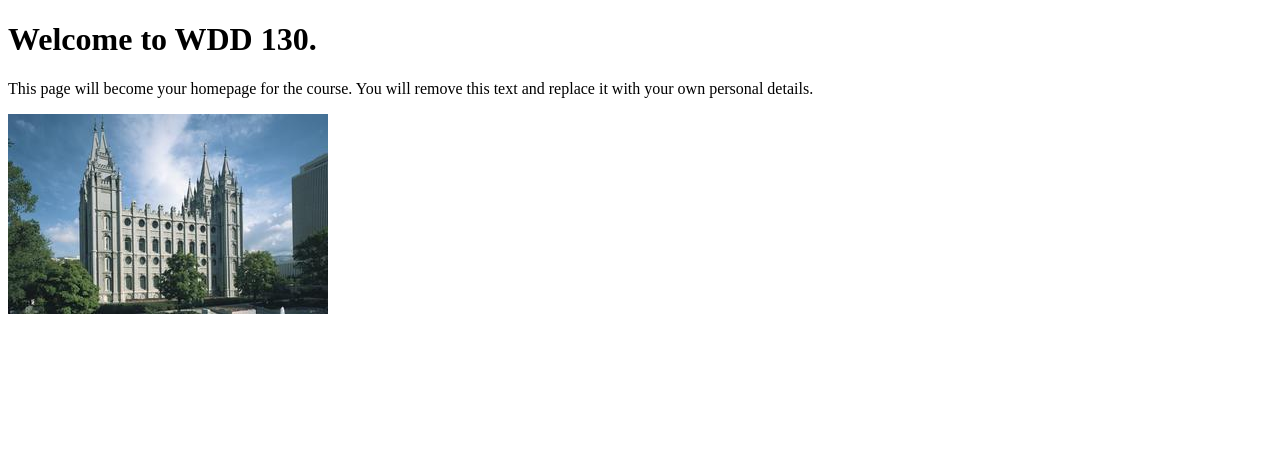
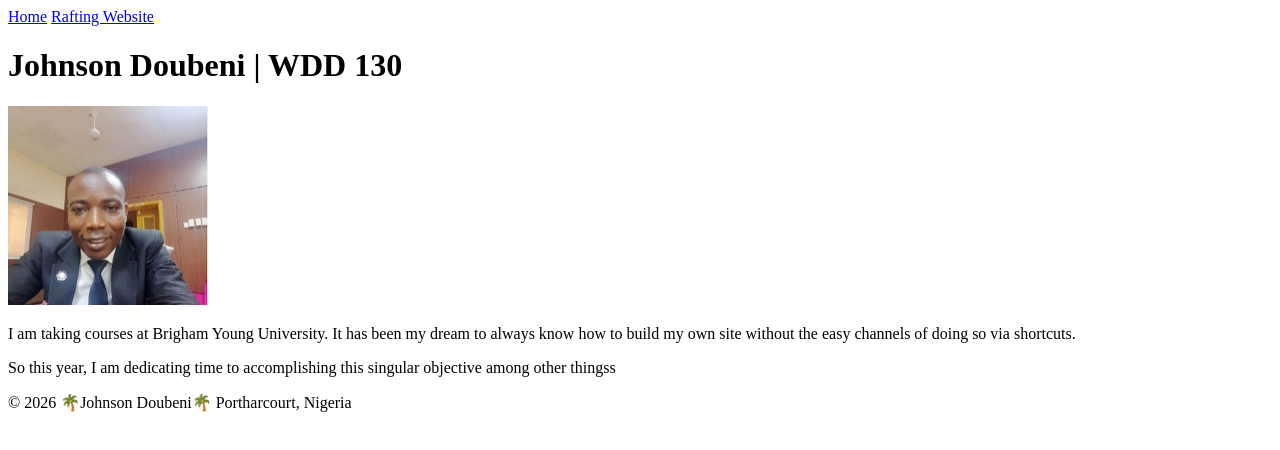
Before and after one commit to johnsondoubeni/wdd130, a plain HTML site: page index.html in a window 1280 px wide. Drawn offline with Linux system fonts and the light colour scheme.

Commit message:
add "changes"

```diff
--- a/index.html
+++ b/index.html
@@ -1,14 +1,42 @@
 <!DOCTYPE html>
 <html lang="en">
+
 <head>
     <meta charset="UTF-8">
     <meta name="viewport" content="width=device-width, initial-scale=1.0">
-    <title>WDD 130 | Personal Homepage</title>
+    <title>Johnson Doubeni | WDD 130</title>
 </head>
+
 <body>
-    <h1>Welcome to WDD 130.</h1>
-    <p>This page will become your homepage for the course. You will remove this text and replace it with your own personal details.</p>
 
-    <img src="images/salt-lake-temple.jpg" alt="The Salt Lake Temple.">
+    <header>
+        <nav>
+            <a href="#">Home</a>
+            <a href="wwr/">Rafting Website</a>
+        </nav>
+
+    </header>
+
+    <main>
+        <h1>
+            Johnson Doubeni | WDD 130
+        </h1>
+
+        <img src="images/profile.jpg" alt="Johnson Doubeni." width="200">
+        <p>I am taking courses at Brigham Young University. It has been my dream to always know
+            how to
+            build my own site without the
+            easy channels of doing so via shortcuts.</p>
+        <p> So this year, I am dedicating time to accomplishing this singular objective among other
+            thingss
+        </p>
+
+    </main>
+
+
+    <footer>
+        <p> © 2026 🌴Johnson Doubeni🌴 Portharcourt, Nigeria</p>
+    </footer>
 </body>
+
 </html>
```
Also changed, not shown: images/johnson-doub.jpg (added), images/profile.jpg (added).
